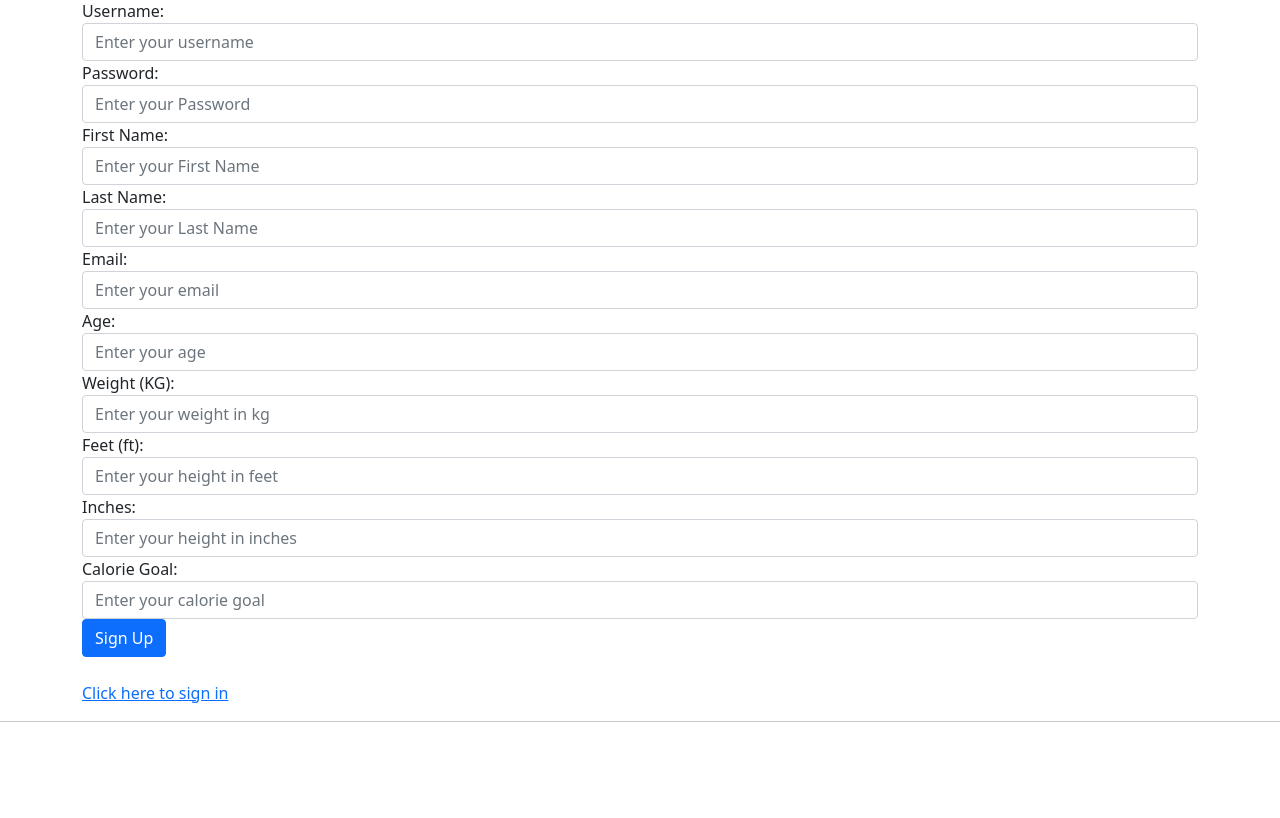
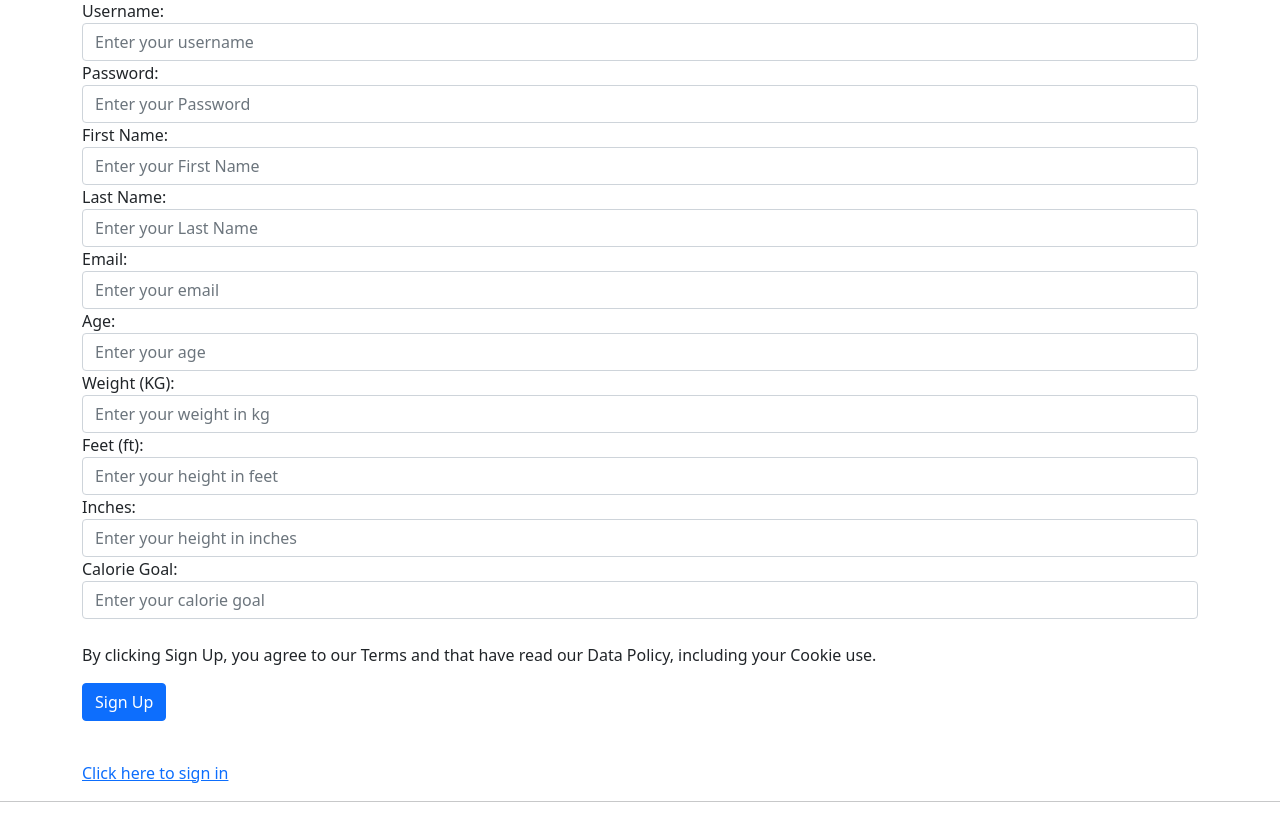
Before and after one commit to rayyanp/Calorie-Counter-Project, a PHP site: page /sign_up.php in a window 1280 px wide. Shown: the part 214-1032 px from the top of the page. Before the commit the page ends 936 px from the top, so only its background shows below. Run offline with PHP 8.4, Linux system fonts and the light colour scheme.

Commit message:
Update sign_up.php

```diff
--- a/sign_up.php
+++ b/sign_up.php
@@ -114,7 +114,8 @@
              <div class="form-group">
              <label for="calorie_goal" class="col-sm-2 col-sm-offset-2 control-label">Calorie Goal:</label>
              <input class="form-control" type="number" minlength="1" maxlength="5" name="calorie_goal" placeholder="Enter your calorie goal" required>
-              </div>
+              </div><br>
+              <p>By clicking Sign Up, you agree to our Terms and that have read our Data Policy, including your Cookie use.<p>
             <button class="btn btn-primary" type="submit" name="sign_up">Sign Up</button>
           </form><br>
           <a href="index.php">Click here to sign in</a>
```
